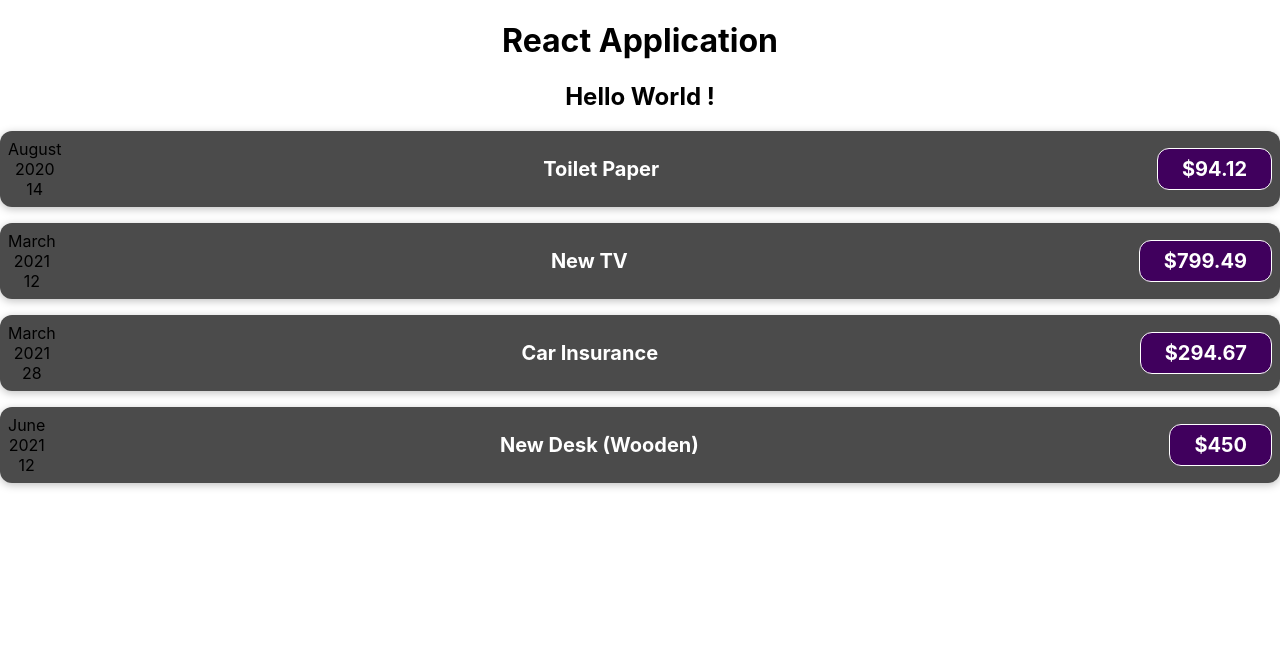
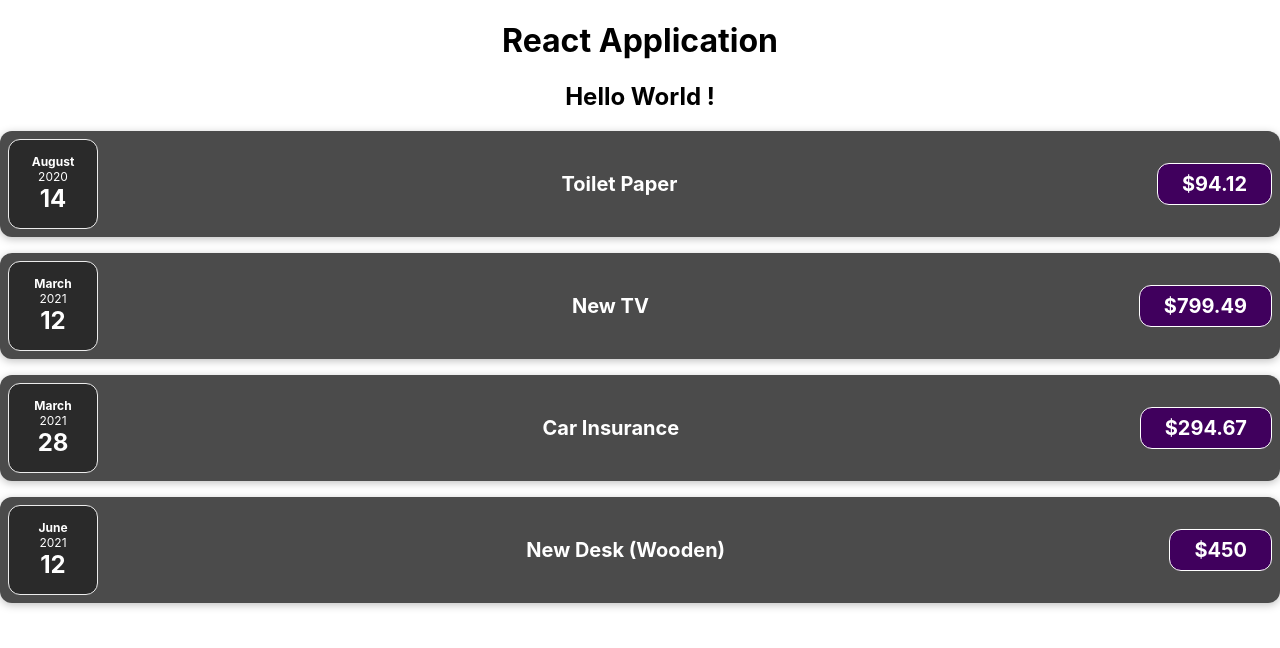
Before and after one commit to PanktiPatel99/First_React_app, a React (Create React App) app: page / in a window 1280 px wide. Shown: the top 648 px of the page. Built offline with nearby package versions, Linux system fonts and the light colour scheme.

Commit message:
splitting component(ExpenseItem) into multiple component(ExpenseDate)

```diff
--- a/src/App.js
+++ b/src/App.js
@@ -33,22 +33,22 @@
         title={expenses[0].title}
         amount={expenses[0].amount}
         date={expenses[0].date}
-      ></ExpenseItem>
+      />
       <ExpenseItem
         title={expenses[1].title}
         amount={expenses[1].amount}
         date={expenses[1].date}
-      ></ExpenseItem>
+      />
       <ExpenseItem
         title={expenses[2].title}
         amount={expenses[2].amount}
         date={expenses[2].date}
-      ></ExpenseItem>
+      />
       <ExpenseItem
         title={expenses[3].title}
         amount={expenses[3].amount}
         date={expenses[3].date}
-      ></ExpenseItem>
+      />
     </div>
   );
 }
--- /dev/null
+++ b/src/components/ExpenseDate.css
@@ -0,0 +1,26 @@
+.expense-date {
+  display: flex;
+  flex-direction: column;
+  width: 5.5rem;
+  height: 5.5rem;
+  border: 1px solid #ececec;
+  background-color: #2a2a2a;
+  color: white;
+  border-radius: 12px;
+  align-items: center;
+  justify-content: center;
+}
+
+.expense-date__month {
+  font-size: 0.75rem;
+  font-weight: bold;
+}
+
+.expense-date__year {
+  font-size: 0.75rem;
+}
+
+.expense-date__day {
+  font-size: 1.5rem;
+  font-weight: bold;
+}
--- /dev/null
+++ b/src/components/ExpenseDate.js
@@ -0,0 +1,17 @@
+import "./ExpenseDate.css";
+
+const ExpenseDate = (props) => {
+  const month = props.date.toLocaleString("en-US", { month: "long" });
+  const day = props.date.toLocaleString("en-US", { day: "2-digit" });
+  const year = props.date.getFullYear();
+
+  return (
+    <div className="expense-date">
+      <div className="expense-date__month">{month}</div>
+      <div className="expense-date__year">{year}</div>
+      <div className="expense-date__day">{day}</div>
+    </div>
+  );
+};
+
+export default ExpenseDate;
--- a/src/components/ExpenseItem.js
+++ b/src/components/ExpenseItem.js
@@ -1,17 +1,10 @@
+import ExpenseDate from "./ExpenseDate";
 import "./ExpenseItem.css";
 
 const ExpenseItem = (props) => {
-  const month = props.date.toLocaleString("en-US", { month: "long" });
-  const day = props.date.toLocaleString("en-US", { day: "2-digit" });
-  const year = props.date.getFullYear();
-
   return (
     <div className="expense-item">
-      <div>
-        <div>{month}</div>
-        <div>{year}</div>
-        <div>{day}</div>
-      </div>
+      <ExpenseDate date={props.date} />
       <div className="expense-item__description">
         <h2>{props.title}</h2>
         <div className="expense-item__price">${props.amount}</div>
```
